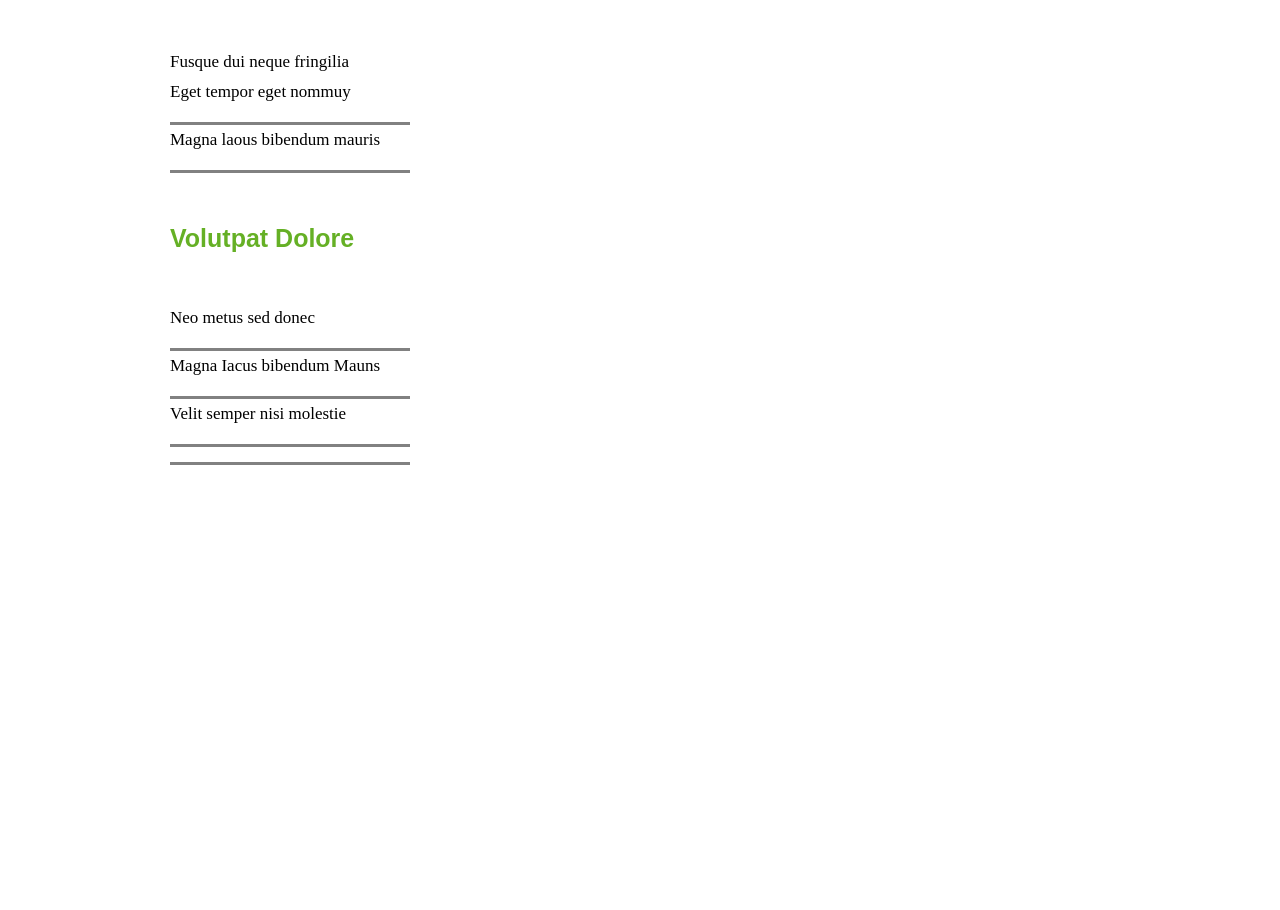
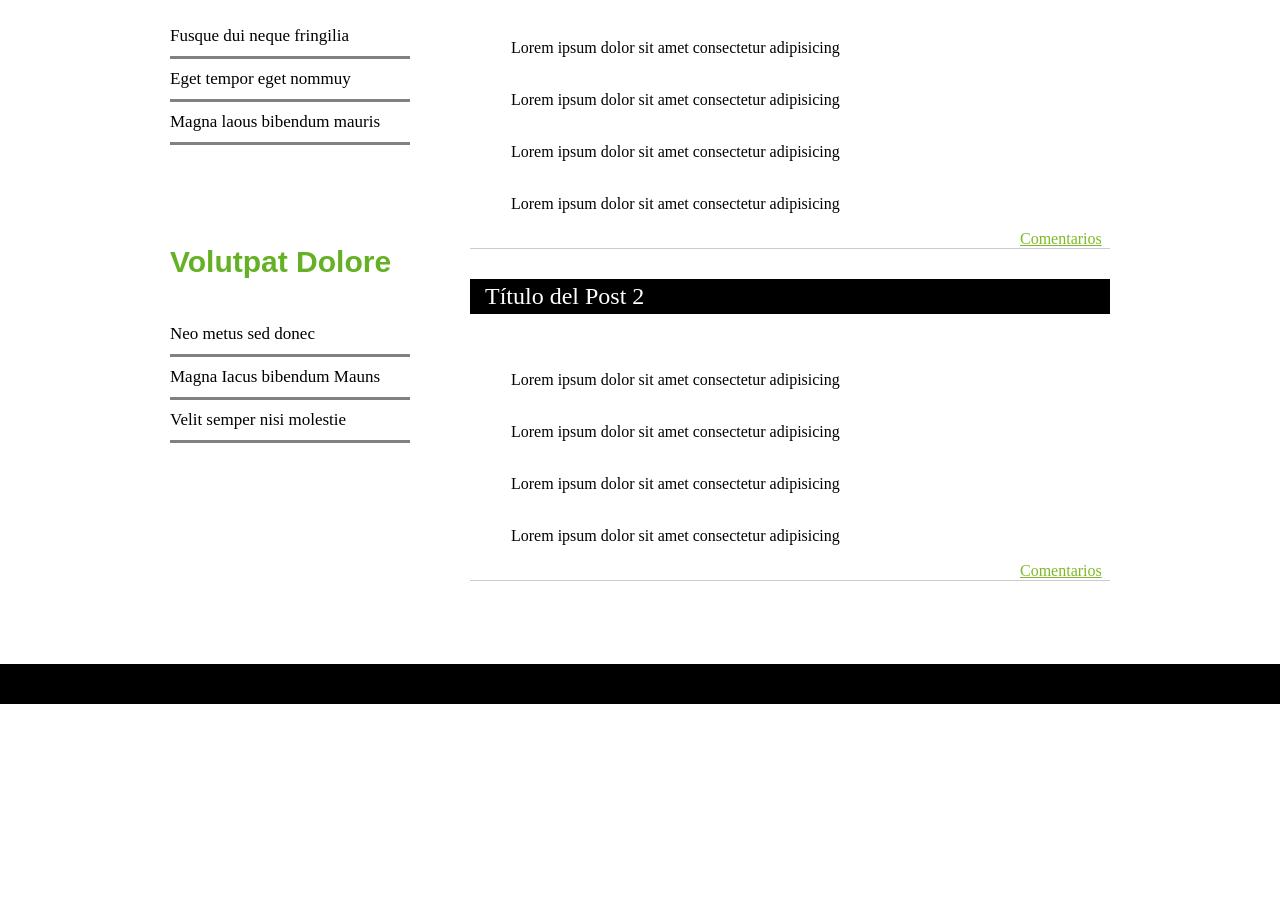
Before and after one commit to fabianferr/tarea-n10, a plain HTML site: page tarea-n10.html in a window 1280 px wide. Shown: the part 582-1492 px from the top of the page. Before the commit the page ends 1107 px from the top, so only its background shows below. Drawn offline with Linux system fonts and the light colour scheme.

Commit message:
tarea-n10

```diff
--- a/css/estilo.css
+++ b/css/estilo.css
@@ -1,6 +1,6 @@
 * {
-    margin: 0%;
-    padding: 0%;
+    margin: 0;
+    padding: 0;
 }
 
 header{
@@ -67,25 +67,17 @@ main{
 
 }
 
-.caja{
+.caja {
+    width: 940px;
     margin: 0 auto;
-    width: 940px;
+    padding: 30px;
 }
 
 .caja2 {
     width: 240px;
     float: left;
-    margin: 0 auto;
+    margin: 0px;
     padding: 0px 30px 30px 0px;
-    line-height:30px;
-    text-align: justify;
-}
-
-.encabezado {
-    color: #65b025;
-    margin-block: 50px;
-    font-size: 25px;
-    font-family: arial;
 }
 
 .caja3 {
@@ -93,10 +85,65 @@ main{
     float: right;
 }
 
+.encabezado {
+    padding: 0px 0px 35px 0px;
+    color: #65b025;
+    font-size: 30px;
+    font-family: arial;
+}
+
+.encabezado2 {
+    padding: 100px 0px 35px 0px;
+    color: #65b025;
+    font-size: 30px;
+    font-family: arial;
+}
+
 .subtitulo {
     font-size: 17px;
-    padding: 0px 0px  15px 0px;
+    padding: 10px 0px  10px 0px;
     border-bottom-style: inset;
     border-bottom-color: #818181;
     color: black;
 }
+
+.subtitulo1 {
+    font-size: 17px;
+    padding: 10px 0px  10px 0px;
+    border-bottom-style: inset;
+    border-bottom-color: #818181;
+    color: black;
+}
+
+.post {
+    margin: 0px 0px 30px 0px;
+    border-bottom: 1px solid #CCCCCC;
+}
+
+.post-title {
+    padding: 4px 35px 4px 15px;
+    background: #000000;
+    font-weight: normal;
+    color: #FFFFFF;
+}
+
+.post-content {
+    padding: 20px 0px;
+}
+
+.post-comment-link {
+    color: #7EBA25;
+    text-decoration: underline;
+    padding: 0px 0px 0px 550px;
+}
+
+.post-comment-link:hover {
+    text-decoration: none;
+}
+
+.footer {
+    margin: 687px 0px;
+    padding: 20px 0px;
+    background: #000000;
+    color: #686767;
+}
--- a/tarea-n10.html
+++ b/tarea-n10.html
@@ -27,14 +27,14 @@
         <div class="caja">
             <div class="caja2">
                 <h3 class="encabezado">Lorem Ipsum</h3>
-                    <div class="subtitulo">
-                    Fusque dui neque fringilia</di>
+                    <div class="subtitulo1">
+                    Fusque dui neque fringilia</div>
                     <div class="subtitulo">
                     Eget tempor eget nommuy</div>
                     <div class="subtitulo">
                     Magna laous bibendum mauris</div>
-                <h3 class="encabezado">Volutpat Dolore</h3>
-                    <div class="subtitulo">
+                <h3 class="encabezado2">Volutpat Dolore</h3>
+                    <div class="subtitulo1">
                         Neo metus sed donec</div>
                     <div class="subtitulo">
                         Magna Iacus bibendum Mauns</div>
@@ -42,11 +42,30 @@
                         Velit semper nisi molestie</div>
             </div>
             <div class="caja3">
-                Lorem ipsum dolor sit
-            </div>
-        </div>
-    <footer>
-
-    </footer>
+                <div class="post">
+                    <h2 class="post-title">Lorem Ipsum Dolor Volutpat</h2>
+                    <p class="post-content">
+                        <ul>
+                            <li>Lorem ipsum dolor sit amet consectetur adipisicing </li>
+                            <li>Lorem ipsum dolor sit amet consectetur adipisicing </li>
+                            <li>Lorem ipsum dolor sit amet consectetur adipisicing </li>
+                            <li>Lorem ipsum dolor sit amet consectetur adipisicing </li>
+                        </ul>
+                    </p>
+                    <a class="post-comment-link" href="#">Comentarios</a>
+                </div>
+                <div class="post">
+                    <h2 class="post-title">Título del Post 2</h2>
+                    <p class="post-content"><ul>
+                        <li>Lorem ipsum dolor sit amet consectetur adipisicing </li>
+                        <li>Lorem ipsum dolor sit amet consectetur adipisicing </li>
+                        <li>Lorem ipsum dolor sit amet consectetur adipisicing </li>
+                        <li>Lorem ipsum dolor sit amet consectetur adipisicing </li>
+                    </ul></p>
+                    <a class="post-comment-link" href="#">Comentarios</a>
+                    </div>
+                </div>
+</div>
+<div class="footer"></div>
 </body>
 </html>
```
